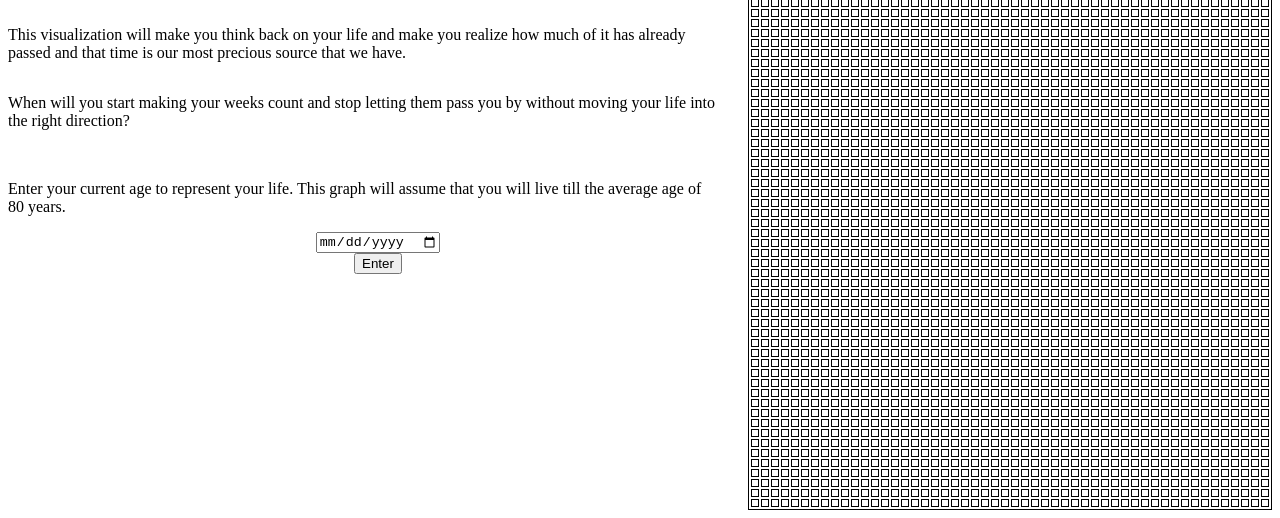
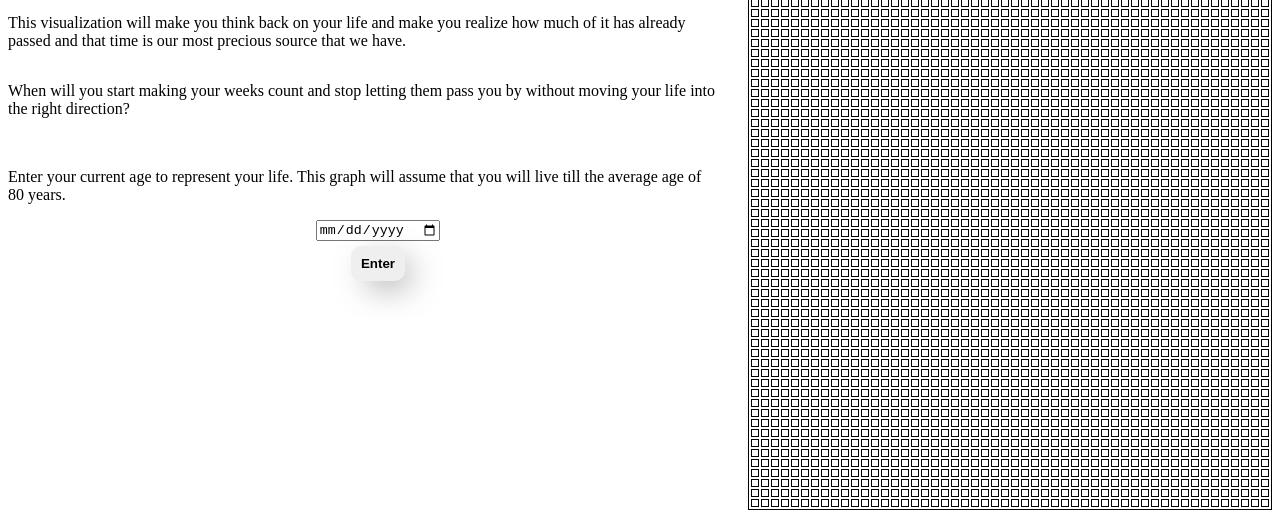
Before and after one commit to jjozic/memento-mori, a plain HTML site: page index.html in a window 1280 px wide. Shown: the part 361-879 px from the top of the page. Drawn offline with Linux system fonts and the light colour scheme.

Commit message:
Update style.css
- Styled the button
- Changed some colors

```diff
--- a/style.css
+++ b/style.css
@@ -32,6 +32,15 @@ td{
     padding: 3px;
 }
 
+button{
+    margin: 5px;
+    padding: 10px;
+    border-radius: 10px;
+    border: none;
+    font-weight: 700;
+    box-shadow: 10px 10px 35px -10px rgba(0,0,0,0.75);
+}
+
 .lived{
-    background-color: red;
+    background-color: rgb(192, 85, 85);
 }
```
